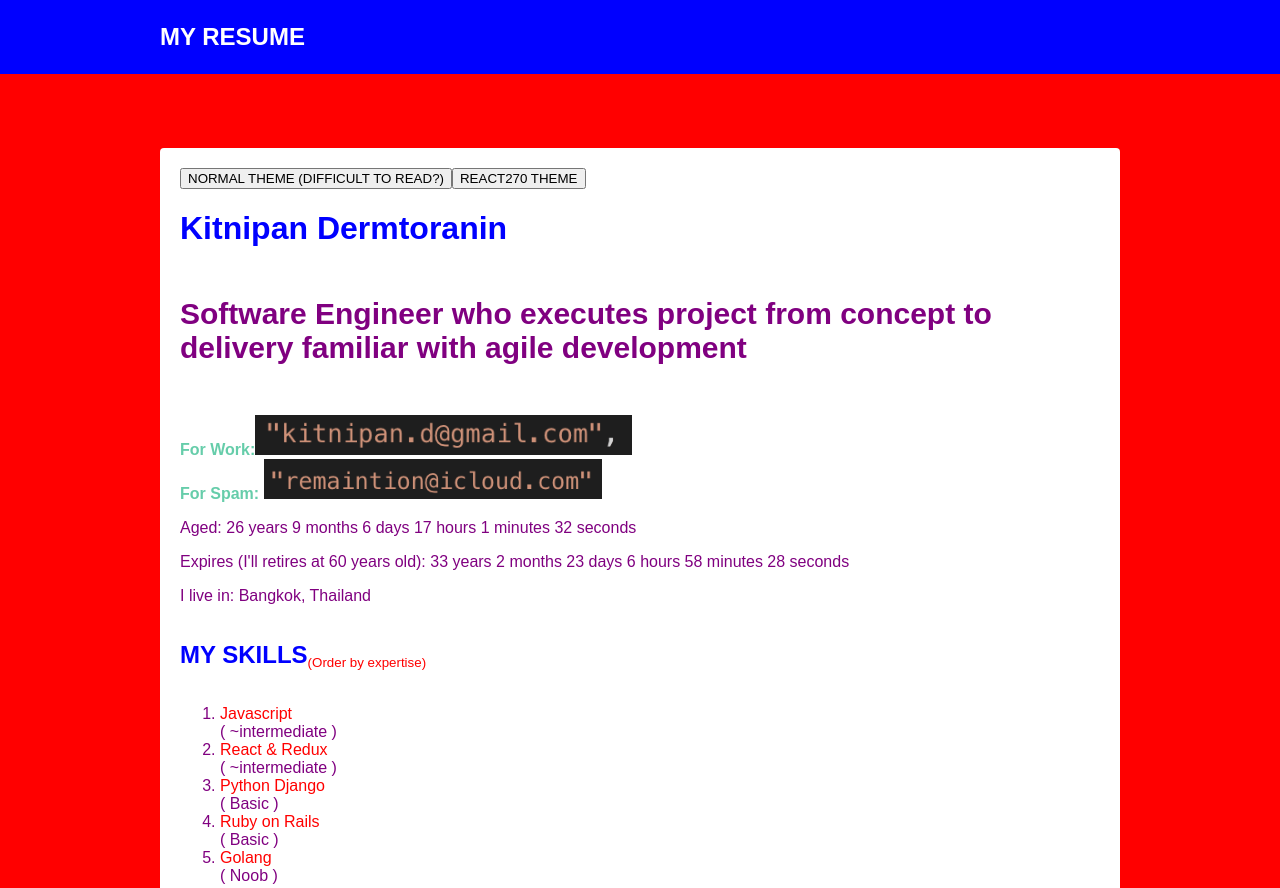
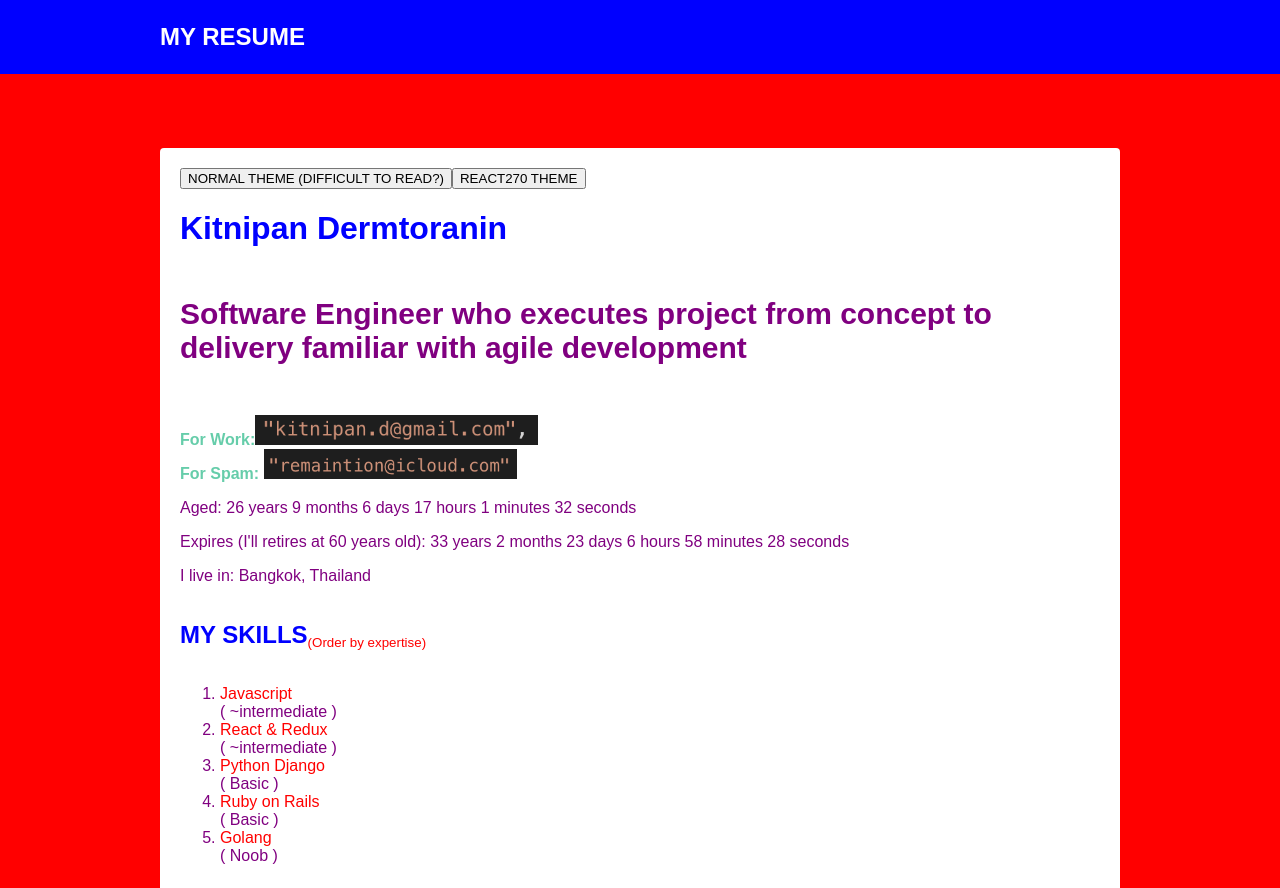
Before and after one commit to remaintion/kitnipan-resume, a Gatsby site: page / in a window 1280 px wide. Shown: the top 888 px of the page. Built offline with nearby package versions, Linux system fonts and the light colour scheme; Gatsby itself is replaced by a stand-in of ours.

Commit message:
💄 Img break layout

```diff
--- a/src/components/profile/life.js
+++ b/src/components/profile/life.js
@@ -52,7 +52,7 @@ const Life = ({ className }) => {
           <b>For Work:</b>
           <img
             src={formalEmail}
-            height="40"
+            height="30"
             alt="devloper nodejs react redux email"
           />
         </div>
@@ -60,7 +60,7 @@ const Life = ({ className }) => {
           <b>For Spam:</b>{" "}
           <img
             src={informalEmail}
-            height="40"
+            height="30"
             alt="devloper nodejs react redux email golang django python express"
           />
         </div>
```
